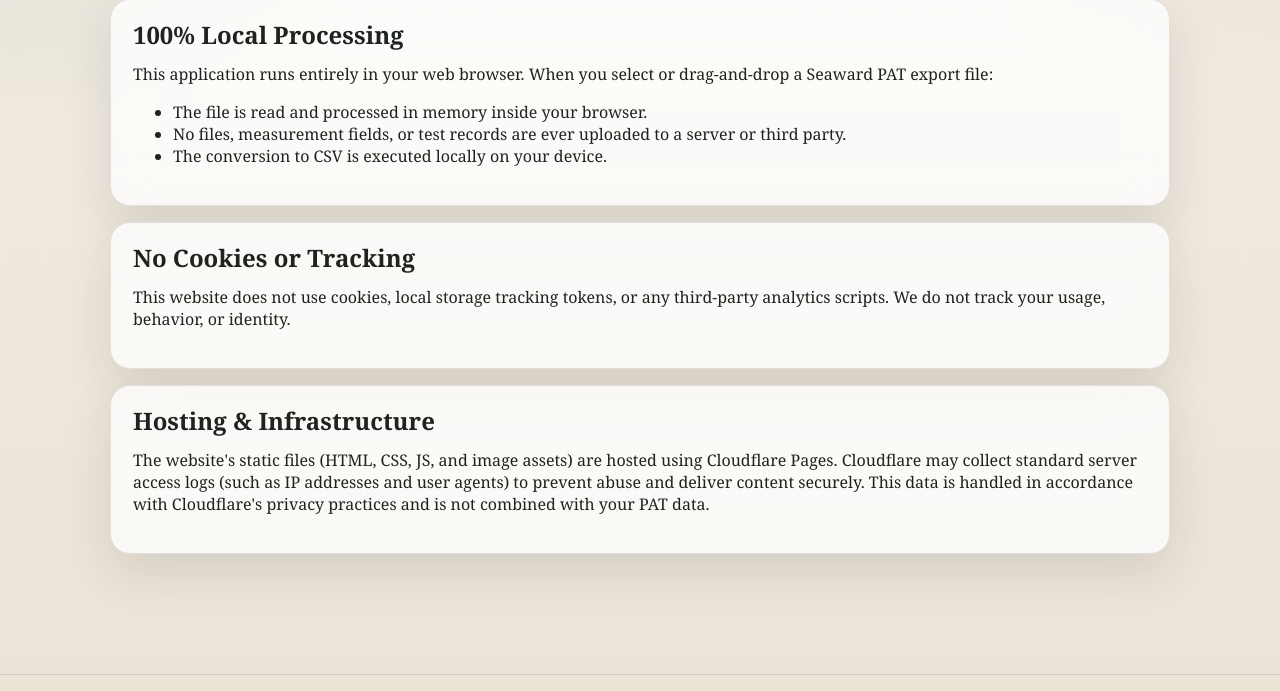
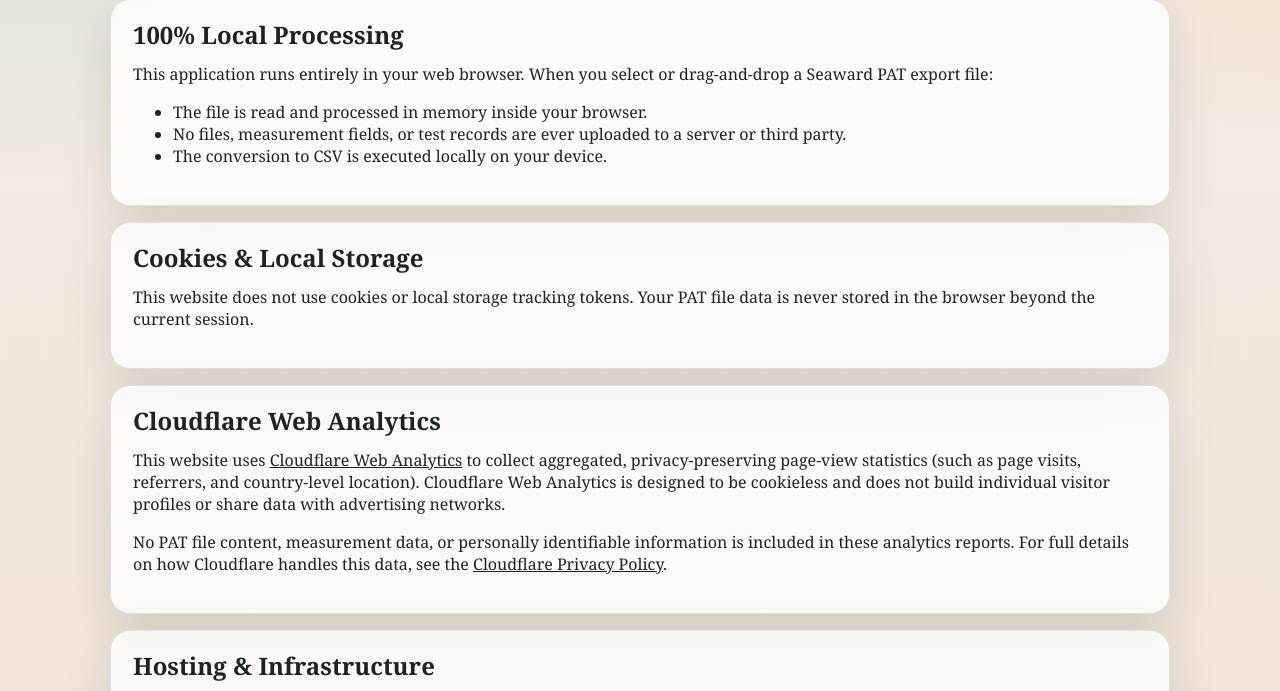
Before and after one commit to fluffycheese/seaward-pat-converter, a website: page privacy.html in a window 1280 px wide. Shown: the part 407-1098 px from the top of the page. Drawn offline with Linux system fonts and the light colour scheme.

Commit message:
add Cloudflare Web Analytics and update privacy policy details

```diff
--- a/privacy.html
+++ b/privacy.html
@@ -11,6 +11,7 @@
     <link rel="apple-touch-icon" href="./assets/img/favicon/apple-touch-icon.png" />
     <link rel="manifest" href="./assets/img/favicon/site.webmanifest" />
     <link rel="stylesheet" href="./styles.css" />
+    <!-- Cloudflare Web Analytics --><script type='module' src='https://static.cloudflareinsights.com/beacon.min.js' data-cf-beacon='{"token": "ae9be1dc3b33405abd316a1026efca29"}'></script><!-- End Cloudflare Web Analytics -->
   </head>
   <body>
     <header class="topbar">
@@ -54,10 +55,22 @@
 
       <section class="panel">
         <div class="section-heading">
-          <h2>No Cookies or Tracking</h2>
+          <h2>Cookies &amp; Local Storage</h2>
         </div>
         <p>
-          This website does not use cookies, local storage tracking tokens, or any third-party analytics scripts. We do not track your usage, behavior, or identity.
+          This website does not use cookies or local storage tracking tokens. Your PAT file data is never stored in the browser beyond the current session.
+        </p>
+      </section>
+
+      <section class="panel">
+        <div class="section-heading">
+          <h2>Cloudflare Web Analytics</h2>
+        </div>
+        <p>
+          This website uses <a href="https://www.cloudflare.com/web-analytics/" target="_blank" rel="noopener noreferrer">Cloudflare Web Analytics</a> to collect aggregated, privacy-preserving page-view statistics (such as page visits, referrers, and country-level location). Cloudflare Web Analytics is designed to be cookieless and does not build individual visitor profiles or share data with advertising networks.
+        </p>
+        <p>
+          No PAT file content, measurement data, or personally identifiable information is included in these analytics reports. For full details on how Cloudflare handles this data, see the <a href="https://www.cloudflare.com/privacypolicy/" target="_blank" rel="noopener noreferrer">Cloudflare Privacy Policy</a>.
         </p>
       </section>
 
```
Also changed, not shown: about.html (+1 -0 lines), help.html (+1 -0 lines), index.html (+1 -0 lines).
